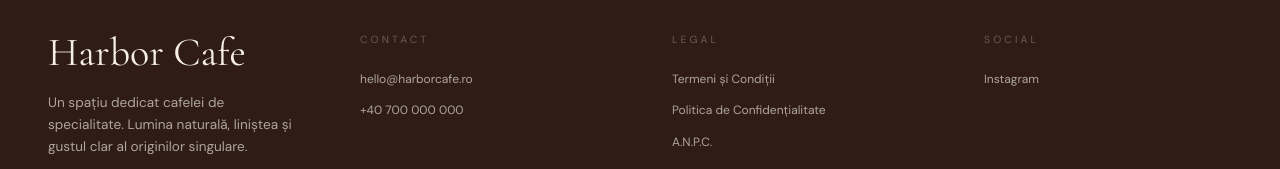
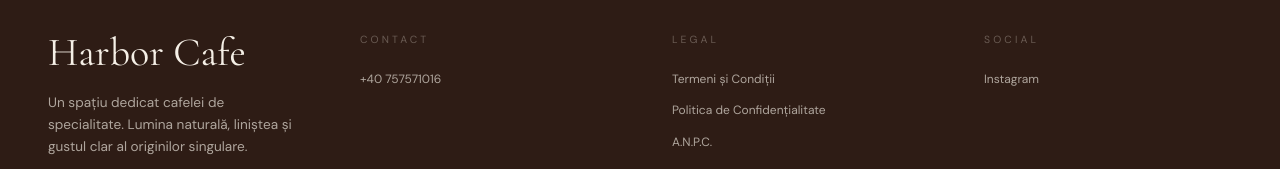
Before and after one commit to alexianc12/harborcafe, a Next.js app: page / in a window 1280 px wide. Shown: the part 3921-4090 px from the top of the page. Built offline with nearby package versions, Linux system fonts and the light colour scheme.

Commit message:
schimbat nr telefon

```diff
--- a/app/page.tsx
+++ b/app/page.tsx
@@ -345,8 +345,8 @@ export default function HarborCafe() {
               {/* Coloana 2: Contact */}
               <div style={{ display: 'flex', flexDirection: 'column', gap: '0.85rem' }}>
                 <p style={{ fontSize: '0.65rem', letterSpacing: '0.3em', textTransform: 'uppercase', color: 'rgba(245,239,230,0.3)', marginBottom: '0.5rem' }}>{t.footer.contact}</p>
-                <a href="mailto:hello@harborcafe.ro" style={{ fontSize: '0.75rem', color: 'rgba(245,239,230,0.65)', textDecoration: 'none', transition: 'color 0.2s ease' }} onMouseEnter={(e) => (e.currentTarget.style.color = c.caramelLight)} onMouseLeave={(e) => (e.currentTarget.style.color = 'rgba(245,239,230,0.65)')}>hello@harborcafe.ro</a>
-                <a href="tel:+40700000000" style={{ fontSize: '0.75rem', color: 'rgba(245,239,230,0.65)', textDecoration: 'none', transition: 'color 0.2s ease' }} onMouseEnter={(e) => (e.currentTarget.style.color = c.caramelLight)} onMouseLeave={(e) => (e.currentTarget.style.color = 'rgba(245,239,230,0.65)')}>+40 700 000 000</a>
+
+                <a href="tel:+40700000000" style={{ fontSize: '0.75rem', color: 'rgba(245,239,230,0.65)', textDecoration: 'none', transition: 'color 0.2s ease' }} onMouseEnter={(e) => (e.currentTarget.style.color = c.caramelLight)} onMouseLeave={(e) => (e.currentTarget.style.color = 'rgba(245,239,230,0.65)')}>+40 757571016</a>
               </div>
 
               {/* Coloana 3: Legal */}
```
